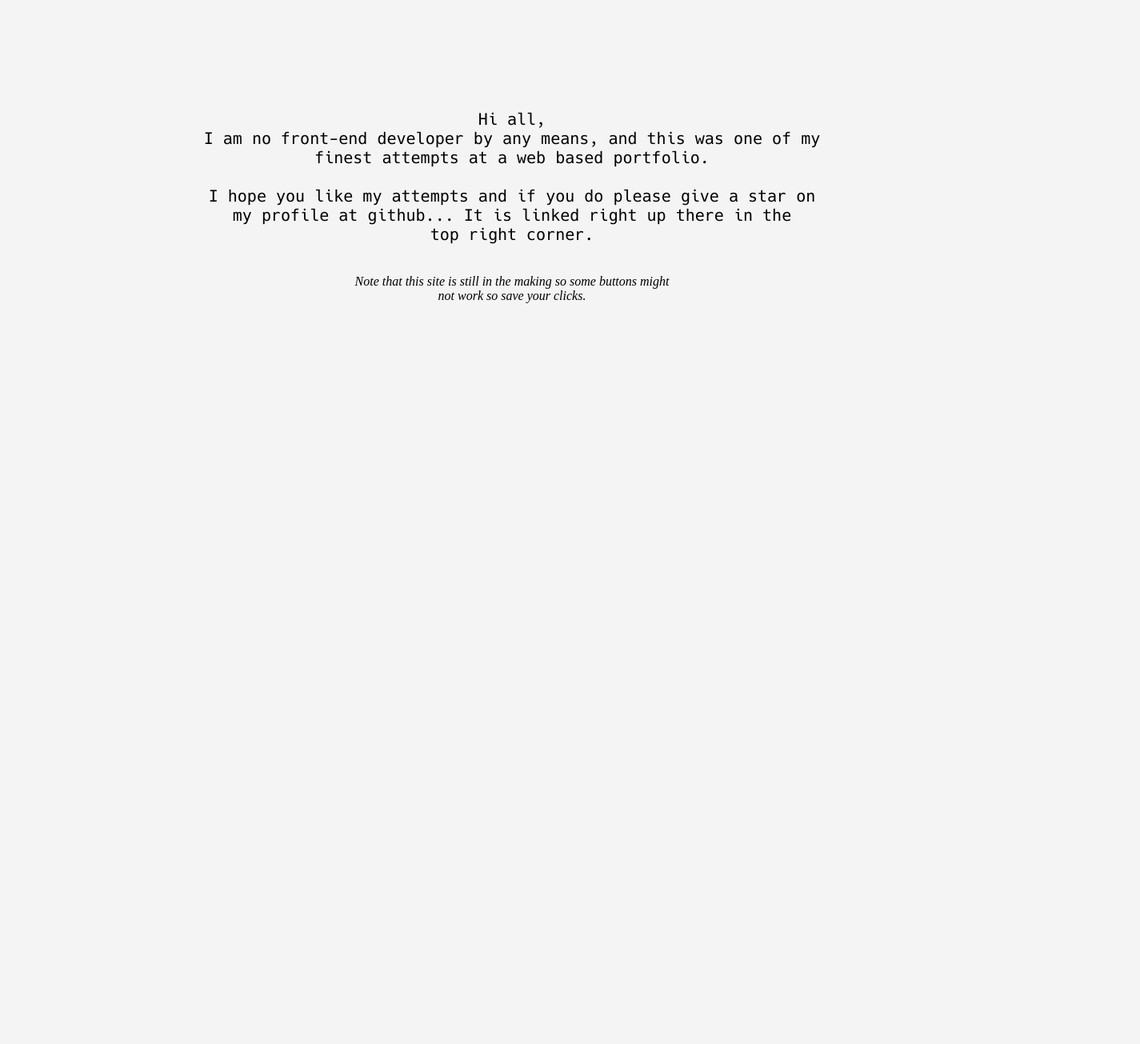
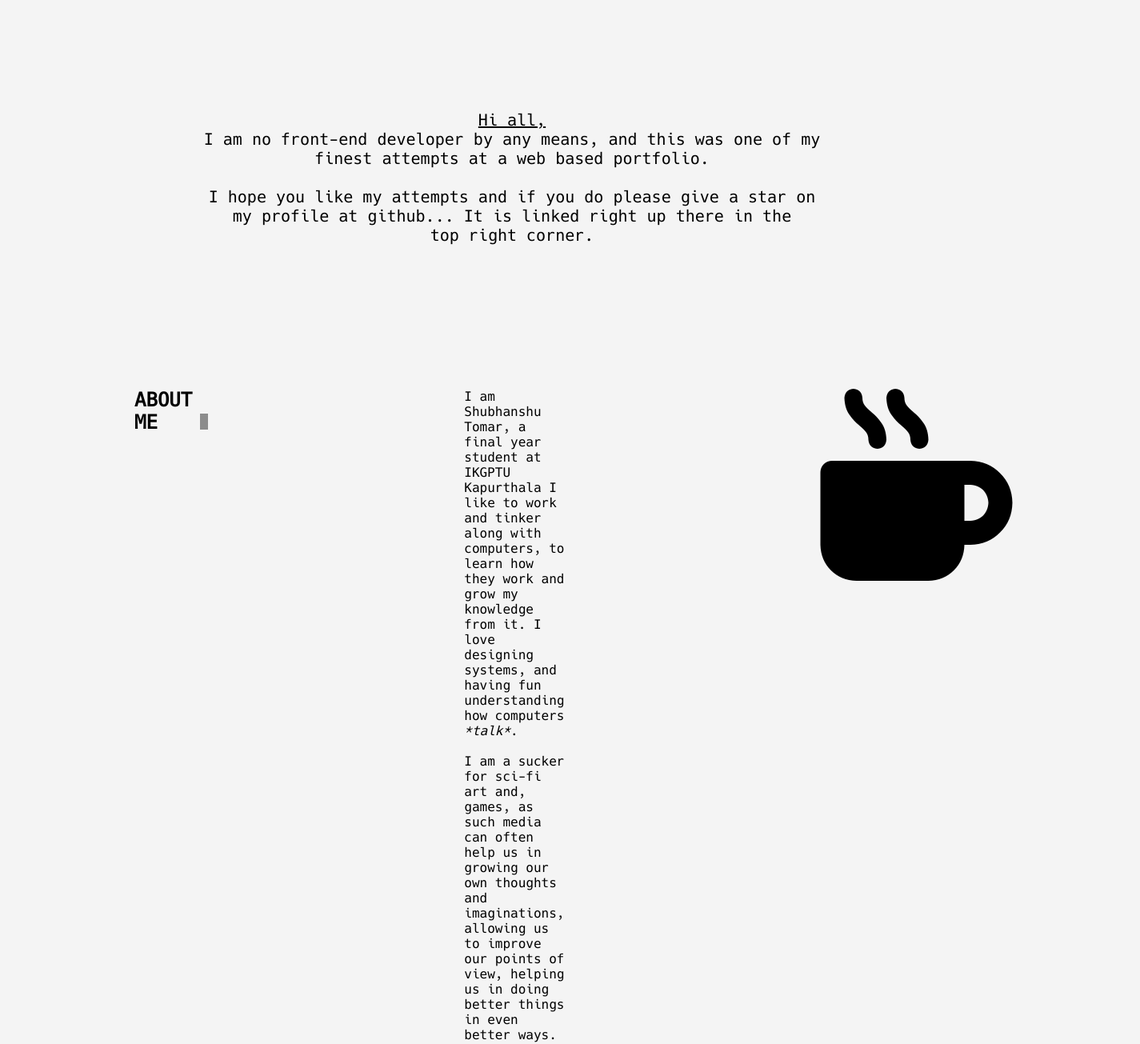
Before and after one commit to tomshoo/portfolio, a plain HTML site: page index.html in a window 1280 px wide. Shown: the part 1280-2585 px from the top of the page at 80% size, 1425 px wide, since content can reach past the window. Before the commit the page ends 1667 px from the top, so only its background shows below. Drawn offline with Linux system fonts and the light colour scheme.

Commit message:
feat: implement onscroll fading and add about me section

```diff
--- a/index.html
+++ b/index.html
@@ -3,12 +3,28 @@
 <head>
   <meta charset="utf-8" />
   <title>Shubhanshu Tomar</title>
+  <script type="module" src="scripts/index.js"></script>
+  <script
+    src="https://kit.fontawesome.com/31678ad271.js"
+    crossorigin="anonymous"
+  ></script>
   <link rel="stylesheet" href="styles/fonts.css" />
   <link rel="stylesheet" href="styles/top-bar.css" />
   <link rel="stylesheet" href="styles/section-home.css" />
+  <link rel="stylesheet" href="styles/section-about.css" />
 </head>
 
-<body style="background-color: #f4f4f4; text-align: center">
+<body style="background-color: #f4f4f4">
+  <style>
+    * {
+      font-family: Hack Regular;
+    }
+
+    .fader {
+      opacity: 0.01;
+    }
+  </style>
+
   <div class="top-bar-panel">
     <a class="top-bar-item" href="#about">About Me</a>
     <a class="top-bar-item" href="#contacts">Contacts</a>
@@ -16,14 +32,18 @@
     <span></span>
     <a class="top-bar-item" href="#home">Home</a>
   </div>
+
   <div class="top-bar-separator">_</div>
-  <section class="home-section" id="home">
+
+  <section class="home-section" id="home" style="text-align: center">
     <h1 style="font-size: 20em">HELLO</h1>
-    <h2 style="font-size: 10em">SHUBHANSHU</h2>
-    <h3 style="font-size: 5em">THIS SIDE</h3>
+    <div class="fader">
+      <h2 style="font-size: 10em">SHUBHANSHU</h2>
+      <h3 style="font-size: 5em">THIS SIDE</h3>
+    </div>
 
-    <p>
-      Hi all,<br />
+    <p class="fader">
+      <u>Hi all,</u> <br />
       I am no front-end developer by any means, and this was one of my <br />
       finest attempts at a web based portfolio. <br /><br />
 
@@ -32,11 +52,34 @@
       top right corner.
     </p>
   </section>
+
+  <section class="about-section" id="about">
+    <h1 class="about-section-item" style="align-self: flex-start">ABOUT ME</h1>
+    <p class="about-section-item">
+      I am Shubhanshu Tomar, a final year student at IKGPTU Kapurthala I like to
+      work and tinker along with computers, to learn how they work and grow my
+      knowledge from it. I love designing systems, and having fun understanding
+      how computers <em>*talk*</em>. <br /><br />
+
+      I am a sucker for sci-fi art and, games, as such media can often help us
+      in growing our own thoughts and imaginations, allowing us to improve our
+      points of view, helping us in doing better things in even better ways.
+      <br /><br />
+
+      Also, I am a Linux nerd.
+    </p>
+
+    <span
+      class="fa-solid fa-mug-hot"
+      style="font-size: 15em; align-self: baseline"
+    ></span>
+  </section>
+
   <br />
   <footer>
-    <i>
-      Note that this site is still in the making so some buttons might <br />
-      not work so save your clicks.
-    </i>
+    <em>
+      Note that this site is still in the making so some buttons might not work
+      so save your clicks.
+    </em>
   </footer>
 </body>
--- /dev/null
+++ b/scripts/fader.js
@@ -0,0 +1,53 @@
+const fade_step = 0.01;
+const fade_interval_ms = 2;
+/**
+ * @type {Map<HTMLElement, number>}
+ */
+let __un_faded = new Map();
+
+/**
+ * @type {Map<HTMLElement, number>}
+ */
+let __faded = new Map();
+
+export function unfade(element) {
+    let opacity = element.style.opacity ? +element.style.opacity : fade_step;
+    if (__un_faded.has(element)) return;
+    if (+element.style.opacity >= 1) return;
+
+    {
+        let timer = __faded.get(element);
+        if (__faded.delete(element)) clearInterval(timer);
+    }
+
+    let timer = setInterval(() => {
+        if (opacity >= 1) clearInterval(timer);
+
+        element.style.opacity = `${opacity}`;
+        element.style.filter = `alpha(opacity=${opacity * 100})`;
+        opacity += opacity * fade_step;
+    }, fade_interval_ms);
+    __un_faded.set(element, timer);
+}
+
+export function fade(element) {
+    let opacity = element.style.opacity ? +element.style.opacity : 1;
+    if (__faded.has(element)) return;
+    if (+element.style.opacity <= fade_step) return;
+
+    {
+        let timer = __un_faded.get(element);
+        if (__un_faded.delete(element)) clearInterval(timer);
+    }
+
+    let timer = setInterval(() => {
+        if (opacity <= 0.01) {
+            clearInterval(timer);
+        }
+
+        element.style.opacity = `${opacity}`;
+        element.style.filter = `alpha(opacity=${opacity * 100})`;
+        opacity -= opacity * fade_step;
+    }, fade_interval_ms);
+    __faded.set(element, timer);
+}
--- /dev/null
+++ b/scripts/index.js
@@ -0,0 +1,19 @@
+import { fade, unfade } from "./fader.js";
+import { isInViewport } from "./utils.js";
+
+window.onload = () => {
+    if (window.innerWidth < 1920)
+        alert(
+            "This site is not responsive, forgive me if everything looks out of place",
+        );
+
+    for (const fader of document.getElementsByClassName("fader"))
+        if (isInViewport(fader)) unfade(fader);
+
+    window.onscroll = () => {
+        for (const fader of document.getElementsByClassName("fader")) {
+            if (isInViewport(fader)) unfade(fader);
+            else fade(fader);
+        }
+    };
+};
--- /dev/null
+++ b/scripts/utils.js
@@ -0,0 +1,19 @@
+/**
+ * @brief check if an element is in viewport
+ * @param {Element} element to check for in viewport
+ * @return {boolean}
+ */
+export function isInViewport(element) {
+    const rectangle = element.getBoundingClientRect();
+    const viewportHeight =
+        window.innerHeight || document.documentElement.clientHeight;
+    const viewportWidth =
+        window.innerWidth || document.documentElement.clientWidth;
+
+    return (
+        rectangle.top >= 0 &&
+        rectangle.left >= 0 &&
+        rectangle.bottom <= viewportHeight &&
+        rectangle.right <= viewportWidth
+    );
+}
--- /dev/null
+++ b/styles/section-about.css
@@ -0,0 +1,38 @@
+@keyframes cursor-blink {
+  from {
+    opacity: 0;
+  }
+  to {
+    opacity: 1;
+  }
+}
+
+.about-section {
+  margin: 10em;
+  display: inline-flex;
+  flex-flow: row nowrap;
+  align-items: center;
+  column-gap: 20em;
+  justify-content: space-between;
+}
+
+.about-section-item {
+  margin-top: 0;
+  align-self: flex-start;
+}
+
+.about-section h1 {
+  display: flex;
+  align-items: flex-end;
+  gap: 5px;
+}
+
+.about-section h1::after {
+  background-color: #262626;
+  margin-bottom: 5px;
+  width: 15px;
+  height: 20px;
+  content: "";
+  display: inline-block;
+  animation: cursor-blink 1s steps(2) infinite;
+}
--- a/styles/section-home.css
+++ b/styles/section-home.css
@@ -6,7 +6,6 @@ h3 {
 }
 
 .home-section p {
-  font-family: Hack Regular;
   font-size: 20px;
 }
 
--- a/styles/top-bar.css
+++ b/styles/top-bar.css
@@ -15,8 +15,6 @@
   color: #ffffff;
   background-color: #161616;
   border: 0;
-  display: flex;
-  flex-wrap: wrap;
 }
 
 .top-bar-item:hover {
```
